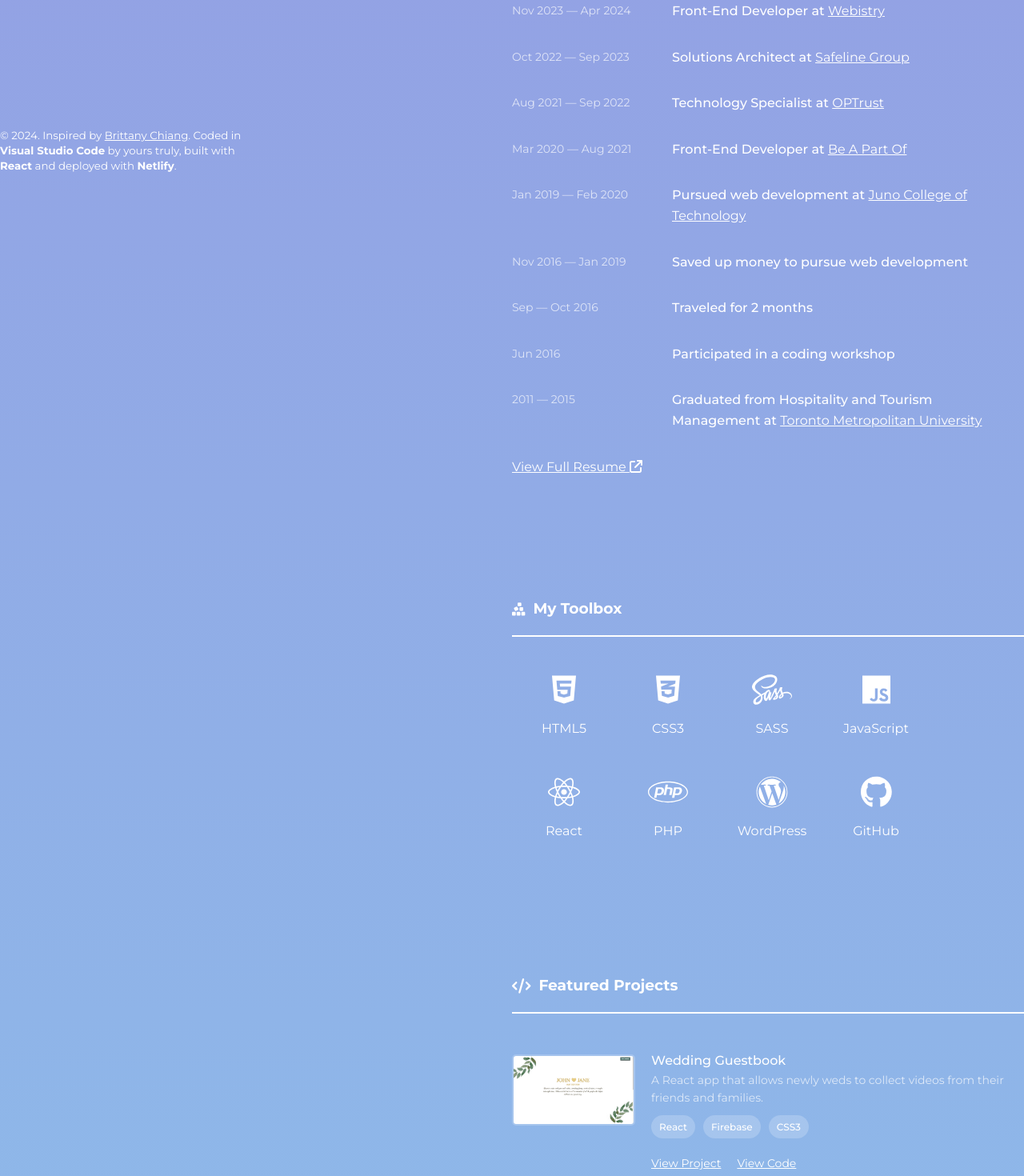
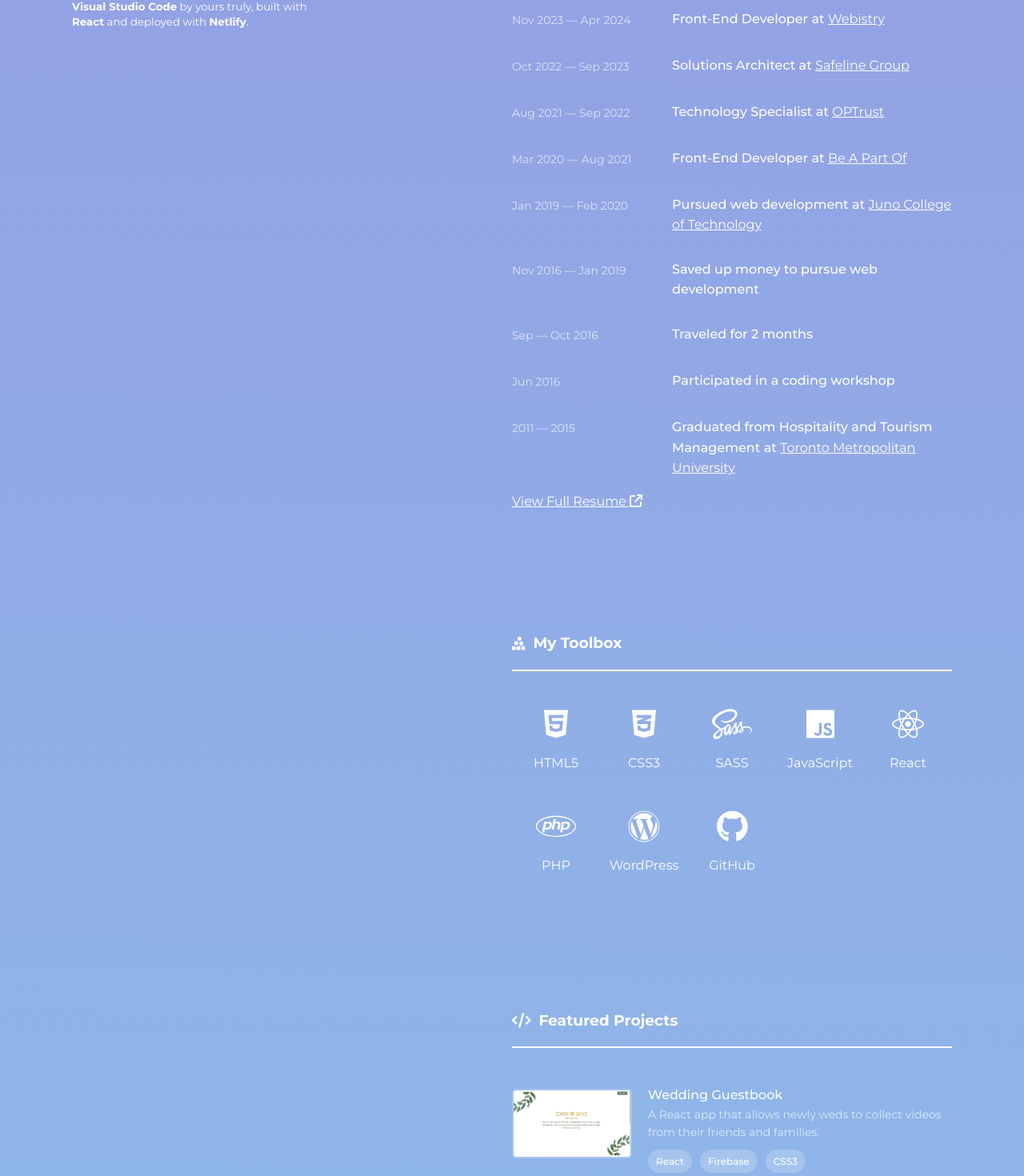
Before and after one commit to annattran/portfolio-2024, a React (Create React App) app: page / in a window 1280 px wide. Shown: the part 674-2144 px from the top of the page at 80% size. Built offline with nearby package versions, Linux system fonts and the light colour scheme.

Commit message:
responsive styling

```diff
--- a/src/App.css
+++ b/src/App.css
@@ -1,10 +1,17 @@
 @import url('https://fonts.googleapis.com/css2?family=Montserrat:ital,wght@0,100..900;1,100..900&display=swap');
+
+*,
+:after,
+:before {
+    box-sizing: border-box;
+}
 
 body {
     background-color: #8BC6EC;
     background-image: linear-gradient(1deg, #8BC6EC 0%, #9599E2 100%);
     color: white;
     font-family: "Montserrat", sans-serif;
+    padding: 50px 25px;
 }
 
 h1,
@@ -45,23 +52,12 @@
 .wrapper {
     max-width: 1280px;
     margin: 0 auto;
-    display: flex;
-    justify-content: space-between;
 }
 
 aside {
-    width: 50%;
-    position: sticky;
-    top: 0;
-    height: 100vh;
-    padding: 90px 0;
     display: flex;
     flex-direction: column;
     justify-content: space-between;
-}
-
-aside div {
-    max-width: 320px;
 }
 
 aside .socials {
@@ -74,6 +70,7 @@
 }
 
 aside .navigation {
+    display: none;
     margin-top: 60px;
 }
 
@@ -94,7 +91,7 @@
 }
 
 aside footer {
-    max-width: 320px;
+    display: none;
 }
 
 aside footer span {
@@ -102,13 +99,12 @@
 }
 
 main {
-    width: 50%;
     padding: 90px 0;
     line-height: 1.6;
 }
 
 section:not(:last-of-type) {
-    margin-bottom: 150px;
+    margin-bottom: 75px;
 }
 
 .section-title {
@@ -128,8 +124,12 @@
     bottom: -20px;
 }
 
-section.resume li {
-    display: flex;
+section.resume p {
+    margin: 0;
+}
+
+section.resume li+li {
+    margin-top: 30px;
 }
 
 section.resume .duration {
@@ -157,7 +157,7 @@
     display: flex;
     flex-direction: column;
     align-items: center;
-    min-width: 130px;
+    width: calc(100% / 3);
 }
 
 section.skills ul svg {
@@ -166,7 +166,7 @@
 
 section.portfolio .projects>li {
     display: flex;
-    align-items: flex-start;
+    flex-direction: column;
     gap: 20px;
 }
 
@@ -175,10 +175,8 @@
 }
 
 section.portfolio img {
-    width: 150px;
+    width: 200px;
     border-radius: 5px;
-    border: 2px solid rgba(255, 255, 255, .2);
-    margin-top: 5px;
 }
 
 section.portfolio p {
@@ -199,6 +197,7 @@
 section.portfolio .skills {
     font-size: 12px;
     display: flex;
+    flex-wrap: wrap;
     gap: 10px;
     margin-top: 10px;
 }
@@ -209,3 +208,67 @@
     border-radius: 100px;
     font-weight: 500;
 }
+
+@media(min-width:500px) {
+    section.skills li {
+        width: calc(100% / 4);
+    }
+}
+
+@media(min-width:600px) {
+    section.skills li {
+        width: calc(100% / 5);
+    }
+}
+
+@media(min-width:900px) {
+    body {
+        padding: 0 90px;
+    }
+
+    .wrapper {
+        display: flex;
+        justify-content: space-between;
+    }
+
+    aside {
+        width: 50%;
+        position: sticky;
+        top: 0;
+        height: 100vh;
+        padding: 90px 0;
+    }
+
+    aside div,
+    aside footer {
+        max-width: 320px;
+    }
+
+    aside .navigation,
+    aside footer {
+        display: block;
+    }
+
+    main {
+        width: 50%;
+    }
+
+    section:not(:last-of-type) {
+        margin-bottom: 150px;
+    }
+
+    section.resume li {
+        display: flex;
+    }
+
+    section.portfolio .projects>li {
+        flex-direction: row;
+        align-items: flex-start;
+    }
+
+    section.portfolio img {
+        width: 150px;
+        border: 2px solid rgba(255, 255, 255, .2);
+        margin-top: 5px;
+    }
+}
```
